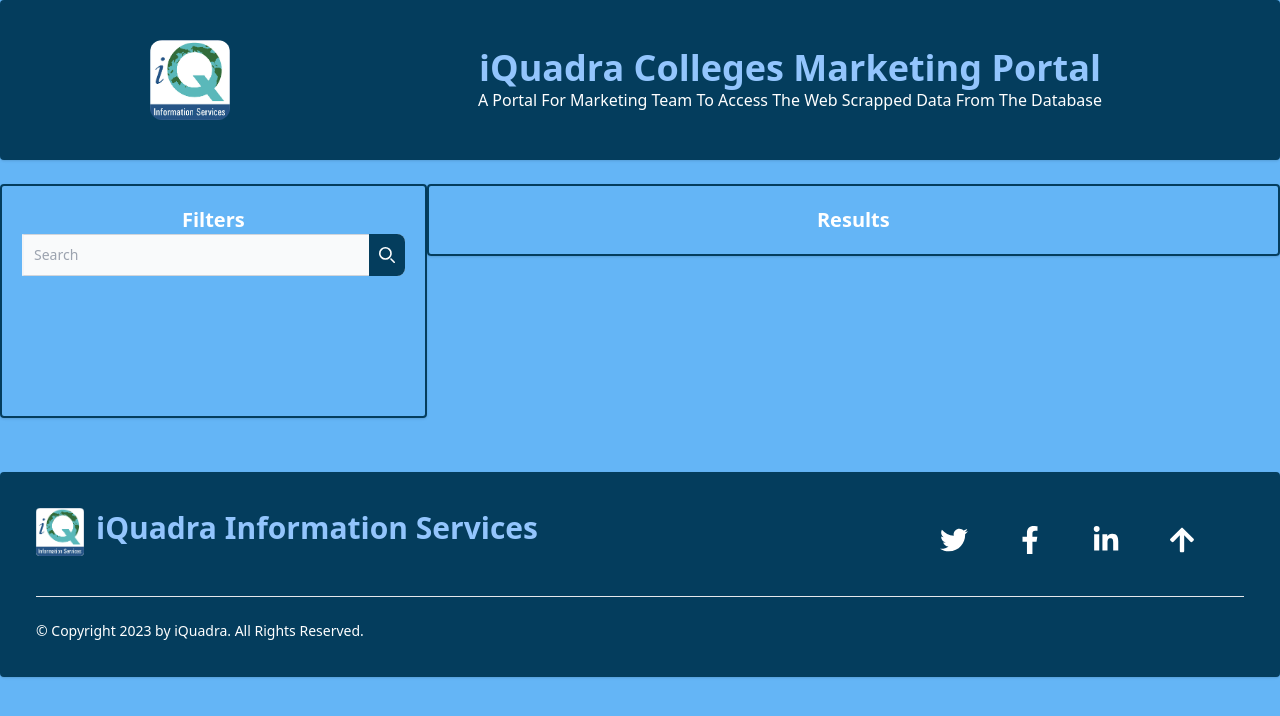
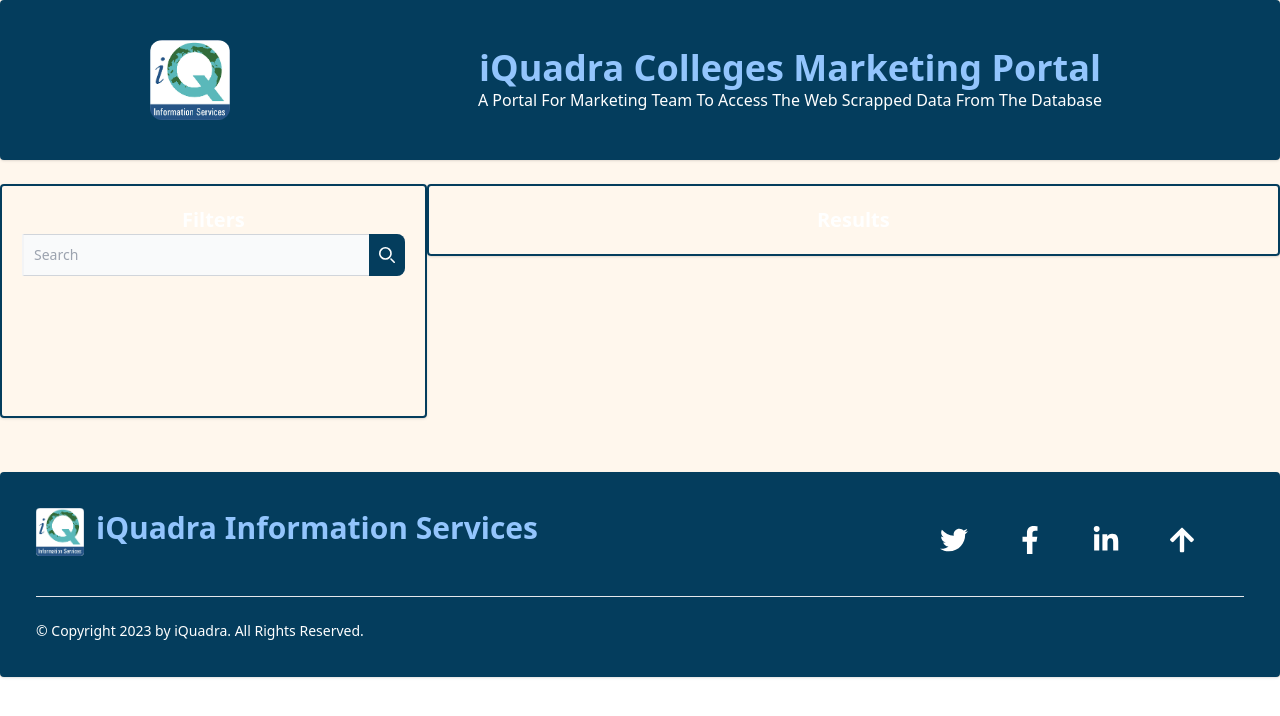
Before and after one commit to thompsontr18/iQuadra-React-App, a React (Create React App) app: page / in a window 1280 px wide. Shown: the top 716 px of the page. Built offline with nearby package versions, Linux system fonts and the light colour scheme.

Commit message:
changed bg color

```diff
--- a/public/index.html
+++ b/public/index.html
@@ -4,7 +4,7 @@
     <title>iQuadra Marketing</title>
     <link rel="icon" href="iquadra.ico" type="image/x-icon">
   </head>
-  <body style="background-color: #64B5F6;">
+  <body>
     <noscript>You need to enable JavaScript to run this app.</noscript>
     <div id="root"></div>
     <!--
--- a/src/App.js
+++ b/src/App.js
@@ -7,7 +7,7 @@
 
 function App() {
   return (
-    <div className="App">
+    <div className="App bg-orange-50">
       <Router>
         <Header/>
         <Home/>
```
